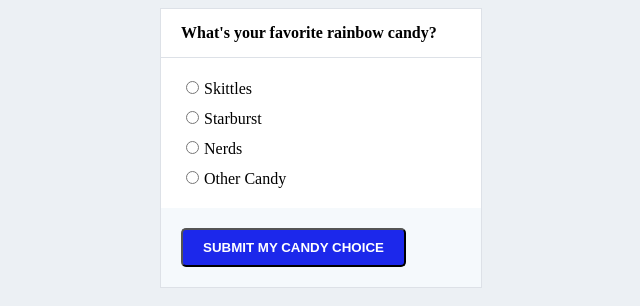
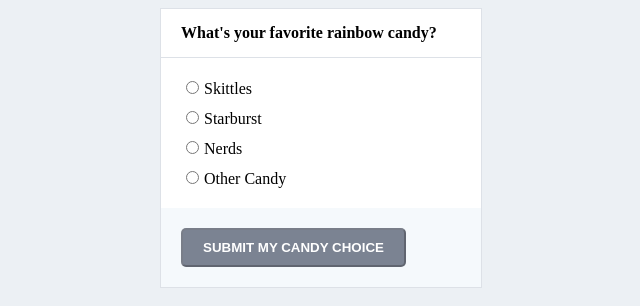
Before and after one commit to tighten/easy-embeddable-polls, a Vue app: page / in a window 1280 px wide. Shown: the top 306 px of the page, without its empty margins (319-959 px from the left). Built offline with nearby package versions, Linux system fonts and the light colour scheme.

Commit message:
Disable button until poll choice

```diff
--- a/package.json
+++ b/package.json
@@ -1,6 +1,6 @@
 {
   "name": "easy-embeddable-polls",
-  "version": "0.2.5",
+  "version": "0.2.6",
   "main": "./dist/easyEmbeddablePolls.umd.min.js",
   "scripts": {
     "serve": "vue-cli-service serve",
--- a/src/components/Poll.vue
+++ b/src/components/Poll.vue
@@ -1,6 +1,6 @@
 <template>
   <renderless-poll v-bind="$attrs">
-    <div class="easy-embeddable-poll" slot-scope="{ allowCustomAnswer, buttonEvents, buttonText, choices, choiceAttrs, choiceEvents, customAnswerChoiceAttrs, customAnswerChoiceEvents, customAnswerChoiceSelected, customAnswerInputAttrs, customAnswerInputEvents, customAnswerLabel, error, errorMessage, inputType, submitted, thankYouMessage, title }">
+    <div class="easy-embeddable-poll" slot-scope="{ allowCustomAnswer, buttonAttrs, buttonEvents, buttonText, choices, choiceAttrs, choiceEvents, customAnswerChoiceAttrs, customAnswerChoiceEvents, customAnswerChoiceSelected, customAnswerInputAttrs, customAnswerInputEvents, customAnswerLabel, error, errorMessage, inputType, submitted, thankYouMessage, title }">
       <div v-if="error" v-html="errorMessage" class="easy-embeddable-poll-error"></div>
       <div v-else-if="submitted" v-html="thankYouMessage" class="easy-embeddable-poll-thank-you"></div>
       <div v-else>
@@ -42,6 +42,7 @@
             <button
               type="submit"
               class="easy-embeddable-poll-submit"
+              v-bind="buttonAttrs"
               v-on="buttonEvents"
             >
               {{ buttonText }}
--- a/src/components/RenderlessPoll.vue
+++ b/src/components/RenderlessPoll.vue
@@ -96,8 +96,15 @@
   render() {
     return this.$scopedSlots.default({
       allowCustomAnswer: this.allowCustomAnswer,
+      buttonAttrs: {
+        disabled: this.answer.length === 0 && !this.customAnswerChoiceSelected,
+      },
       buttonEvents: {
         click: () => {
+          if (this.answer.length === 0) {
+            return;
+          }
+
           this.submit()
             .then((response) => {
               this.submitted = true;
@@ -170,6 +177,7 @@
       if (this.customAnswerChoiceSelected) {
         this.answer.push(this.customAnswer);
       }
+
       return axios({
         method: 'POST',
         headers: {
--- a/src/main.css
+++ b/src/main.css
@@ -54,6 +54,11 @@
   background: #000099;
 }
 
+.easy-embeddable-poll-submit[disabled] {
+  background: #7b8392;
+  cursor: not-allowed;
+}
+
 .easy-embeddable-poll-error {
   background: #fff;
   padding: 20px;
```
Also changed, not shown: 1 other file (tests, documents, lock files or other folders).
